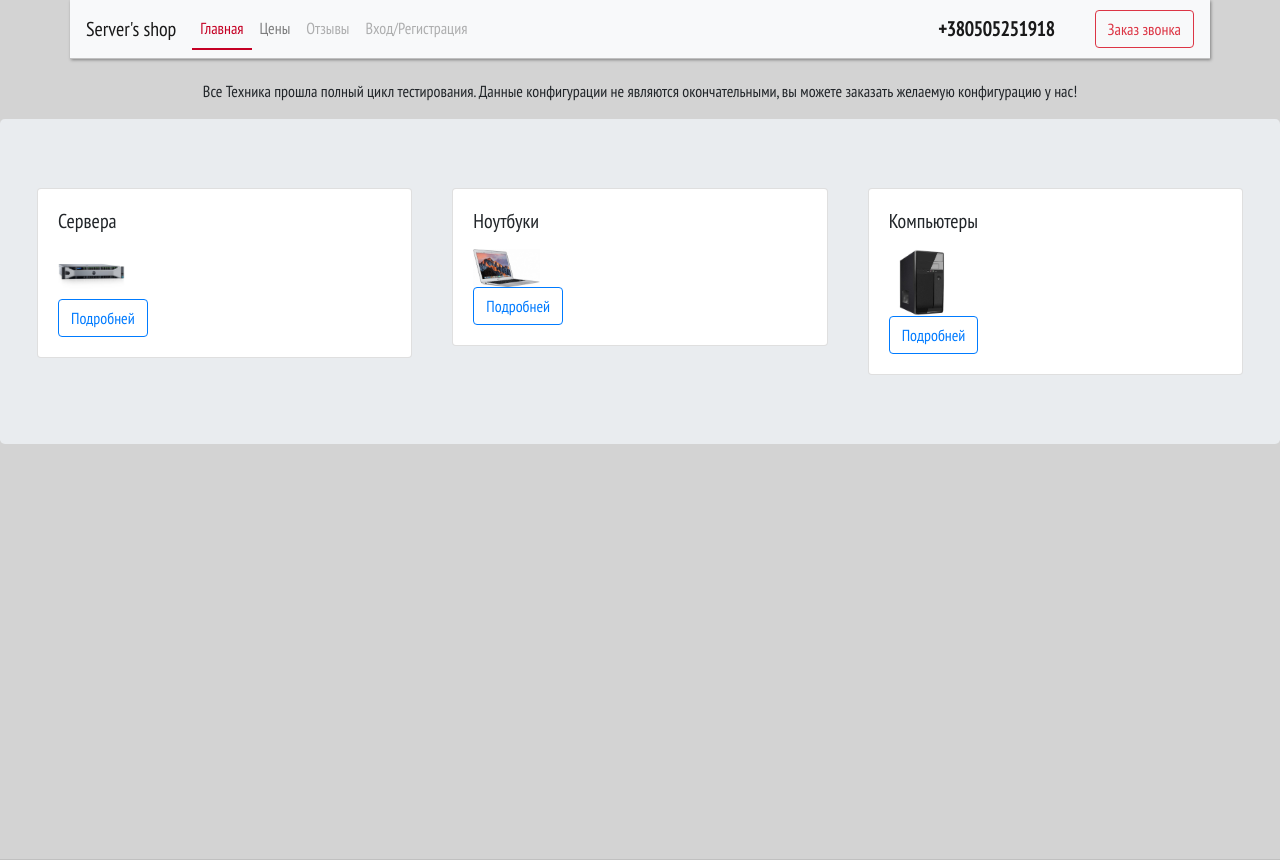
After one commit to diego140584/django_site1, a Django app: page /prices_template/ in a window 1280 px wide. The commit adds this page. Run offline with Django 3.2, Linux system fonts and the light colour scheme; some libraries are stand-ins or nearby versions.

```diff
--- /dev/null
+++ b/servers/salesite/templates/prices_template.html
@@ -0,0 +1,130 @@
+<!DOCTYPE html>
+{% load staticfiles %}
+<html lang="en">
+<head>
+    <style>input[type=text], input[type=password]{border-radius: 4px}</style>
+    <meta charset="UTF-8">
+    <meta name="keywords" content="servers, computers, laptops">
+    <meta name="viewport" content="width=device-width, initial-scale=1, shrink-to-fit=no">
+    <link rel="stylesheet" href="https://stackpath.bootstrapcdn.com/bootstrap/4.1.3/css/bootstrap.min.css" integrity="sha384-MCw98/SFnGE8fJT3GXwEOngsV7Zt27NXFoaoApmYm81iuXoPkFOJwJ8ERdknLPMO" crossorigin="anonymous">
+    <link rel="stylesheet" href="https://use.fontawesome.com/releases/v5.4.1/css/all.css" integrity="sha384-5sAR7xN1Nv6T6+dT2mhtzEpVJvfS3NScPQTrOxhwjIuvcA67KV2R5Jz6kr4abQsz" crossorigin="anonymous">
+    <link rel="stylesheet" href="{% static "css/index.css" %}">
+    <title>Server's sale</title>
+</head>
+
+<body id="bodyprices">
+
+<header>
+<div class="container" id="top-menu">
+    <div class="row">
+        <nav class="navbar navbar-expand-lg navbar-light bg-light col-12">
+  <a class="navbar-brand" href="#">Server's shop</a>
+  <button class="navbar-toggler" type="button" data-toggle="collapse" data-target="#navbarSupportedContent" aria-controls="navbarSupportedContent" aria-expanded="false" aria-label="Toggle navigation">
+    <span class="navbar-toggler-icon"></span>
+  </button>
+
+  <div class="collapse navbar-collapse" id="navbarSupportedContent">
+    <ul class="navbar-nav mr-auto">
+      <li class="nav-item active" style="border-bottom: 2px solid #C50024">
+        <a class="nav-link main-link" href="/" style="">Главная <span class="sr-only">(current)</span></a>
+      </li>
+      <li class="nav-item" >
+        <a class="nav-link" href="{% url "salesite:pricestemplate" %}">Цены</a>
+      </li>
+      <li class="nav-item">
+        <a class="nav-link disabled" href="{% url "salesite:fedback" %}">Отзывы</a>
+      </li>
+      <li class="nav-item">
+        <a class="nav-link disabled" href="#" data-toggle="modal" data-target="#exampleModal">Вход/Регистрация</a>
+      </li>
+    </ul>
+      <a class="navbar-brand tel" href="+380505251918">+380505251918</a>
+      <button type="button" class="btn btn-outline-danger">Заказ звонка</button>
+
+  </div>
+</nav>
+    </div>
+</div>
+</header>
+
+<main class="content">
+
+
+
+
+{% block content_prices %}
+
+<div class="container" id="prices">
+<div class="row">
+    <div class="col" style="text-align: center; margin-top: 20px"><p>Все Техника прошла полный цикл тестирования. Данные конфигурации не являются окончательными, вы можете заказать желаемую конфигурацию у нас!</p>
+</div>
+</div>
+</div>
+
+    <div class="jumbotron">
+
+    <div class="row pricerow ">
+        <div class="col-sm-4">
+
+            <div class="card">
+      <div class="card-body">
+        <h5 class="card-title">Сервера</h5>
+        <p class="card-text"></p>
+
+          <div class="cardimg img-fluid"><img src="{% static "images/front_serv.jpg" %}"></div>
+
+        <a href="#" class="btn btn-outline-primary">Подробней</a>
+      </div>
+    </div>
+
+        </div>
+
+            <div class="col-sm-4">
+
+            <div class="card">
+      <div class="card-body">
+        <h5 class="card-title">Ноутбуки</h5>
+        <p class="card-text"></p>
+
+          <div class="cardimg img-fluid"><img src="{% static "images/front_laptop.jpg" %}"></div>
+
+        <a href="{% url "salesite:priceslaptop" %}" class="btn btn-outline-primary">Подробней</a>
+      </div>
+    </div>
+
+        </div>
+
+            <div class="col-sm-4">
+
+            <div class="card">
+      <div class="card-body">
+        <h5 class="card-title">Компьютеры</h5>
+        <p class="card-text"></p>
+
+          <div class="cardimg img-fluid"><img src="{% static "images/Front_pc.jpg" %}"></div>
+
+        <a href="#" class="btn btn-outline-primary">Подробней</a>
+      </div>
+    </div>
+
+        </div>
+    </div>
+
+    </div>
+{% endblock %}
+</main>
+
+    <div class="modal fade" id="exampleModal" tabindex="-1" role="dialog" aria-labelledby="exampleModalLabel" aria-hidden="true">
+
+{% include "modalRegisterLogin.html" %}
+
+</div>
+<script src="https://code.jquery.com/jquery-3.3.1.slim.min.js" integrity="sha384-q8i/X+965DzO0rT7abK41JStQIAqVgRVzpbzo5smXKp4YfRvH+8abtTE1Pi6jizo" crossorigin="anonymous"></script>
+    <script src="https://cdnjs.cloudflare.com/ajax/libs/popper.js/1.14.3/umd/popper.min.js" integrity="sha384-ZMP7rVo3mIykV+2+9J3UJ46jBk0WLaUAdn689aCwoqbBJiSnjAK/l8WvCWPIPm49" crossorigin="anonymous"></script>
+    <script src="https://stackpath.bootstrapcdn.com/bootstrap/4.1.3/js/bootstrap.min.js" integrity="sha384-ChfqqxuZUCnJSK3+MXmPNIyE6ZbWh2IMqE241rYiqJxyMiZ6OW/JmZQ5stwEULTy" crossorigin="anonymous"></script>
+<footer>
+    {% block footer %}{% endblock %}
+</footer>
+
+</body>
+</html>
--- a/servers/salesite/templates/wrapper.html
+++ b/servers/salesite/templates/wrapper.html
@@ -28,7 +28,7 @@
         <a class="nav-link main-link" href="/" style="">Главная <span class="sr-only">(current)</span></a>
       </li>
       <li class="nav-item" >
-        <a class="nav-link" href="{% url "salesite:prices" %}">Цены</a>
+        <a class="nav-link" href="{% url "salesite:pricestemplate" %}">Цены</a>
       </li>
       <li class="nav-item">
         <a class="nav-link disabled" href="{% url "salesite:fedback" %}">Отзывы</a>
--- a/servers/salesite/urls.py
+++ b/servers/salesite/urls.py
@@ -7,9 +7,10 @@ app_name = 'salesite'
 urlpatterns = [
 
     path('', views.Index.as_view(), name='index'),
-    path('register/', views.RegForm.as_view(), name='register'),
-    path('prices/', views.Prices.as_view(), name='prices'),
-    path('fedback/', views.fedback, name='fedback'),
-    path('<int:id>/', views.ShowDew.as_view(), name='showDev')
+    path('register/', views.regForm, name='register'),
+    path('prices_template/', views.PricesTemplate.as_view(), name='pricestemplate'),
+    path('fedback/', views.Fedback.as_view(), name='fedback'),
+    path('<int:id>/', views.ShowDew.as_view(), name='showDev'),
+    path("prices_laptop/", views.PricesLaptop.as_view(), name='priceslaptop'),
 
 ]
--- a/servers/salesite/views.py
+++ b/servers/salesite/views.py
@@ -23,40 +23,41 @@ class Index(View):
             return render(request, 'index.html', context)
 
 
-class RegForm(View):
-    def get(self, request):
-        def regForm(request):
-            if request.method == "POST":
-                regF = RegForm(request.POST)
-                if regF.is_valid():
-                    name = regF.cleaned_data["name"]
-                    last_name = regF.cleaned_data["last_name"]
-                    gender = regF.cleaned_data["gender"]
-                    birth = regF.cleaned_data["birth"]
-                    firm = regF.cleaned_data["firm"]
-                    phone = regF.cleaned_data["phone"]
-                    password = regF.cleaned_data["password"]
-                    return HttpResponse("")
-            else:
-                Rform = RegForm()
-                context = {"form": Rform}
-                return render(request, "modalRegister.html", context)
+
+def regForm(request):
+    if request.method == "POST":
+        regF = RegForm(request.POST)
+        if regF.is_valid():
+            name = regF.cleaned_data["name"]
+            last_name = regF.cleaned_data["last_name"]
+            gender = regF.cleaned_data["gender"]
+            birth = regF.cleaned_data["birth"]
+            firm = regF.cleaned_data["firm"]
+            phone = regF.cleaned_data["phone"]
+            password = regF.cleaned_data["password"]
+            return HttpResponse("")
+    else:
+        Rform = RegForm()
+        context = {"form": Rform}
+        return render(request, "modalRegister.html", context)
 
 
-class Prices(View):
+class PricesTemplate(View):
+    def get(self, request):
+        return render(request, "prices_template.html")
+
+
+class PricesLaptop(View):
     def get(self, request):
         laptops = Laptop.objects.all()
-
-        return render(request, "prices.html", context={"devices": laptops})
+        return render(request, "prices_devices.html", context={"devices": laptops})
 
 
 
-def fedback(request):
-    return render(request, "fedback.html")
+class Fedback(View):
+    def get(self, request):
+        return render(request, "fedback.html")
 
-
-#def showDev(request):
-#   return HttpResponse("<h1>It works!")
 
 
 class ShowDew(View):
--- a/servers/static/css/index.css
+++ b/servers/static/css/index.css
@@ -119,6 +119,14 @@ footer {
 }
 
 .cardimg img {
-   width: 50%;
-    height: 50%;
+    width: 20%;
+    height:auto;
 }
+
+.is_overlay{ display: block; width: 100%; height: 100%; }
+
+#trailer {
+	position: relative;
+	top: 0; right: 0; bottom: 0; left: 0;
+	overflow: hidden;
+}
```
Also changed, not shown: servers/salesite/templates/prices.html (deleted, +0 -35 lines), servers/salesite/templates/prices_devices.html (added, +35 -0 lines), servers/static/images/Front_pc.jpg (added), servers/static/images/front_laptop.jpg (added), servers/static/images/front_serv.jpg (added), 1 other file.
